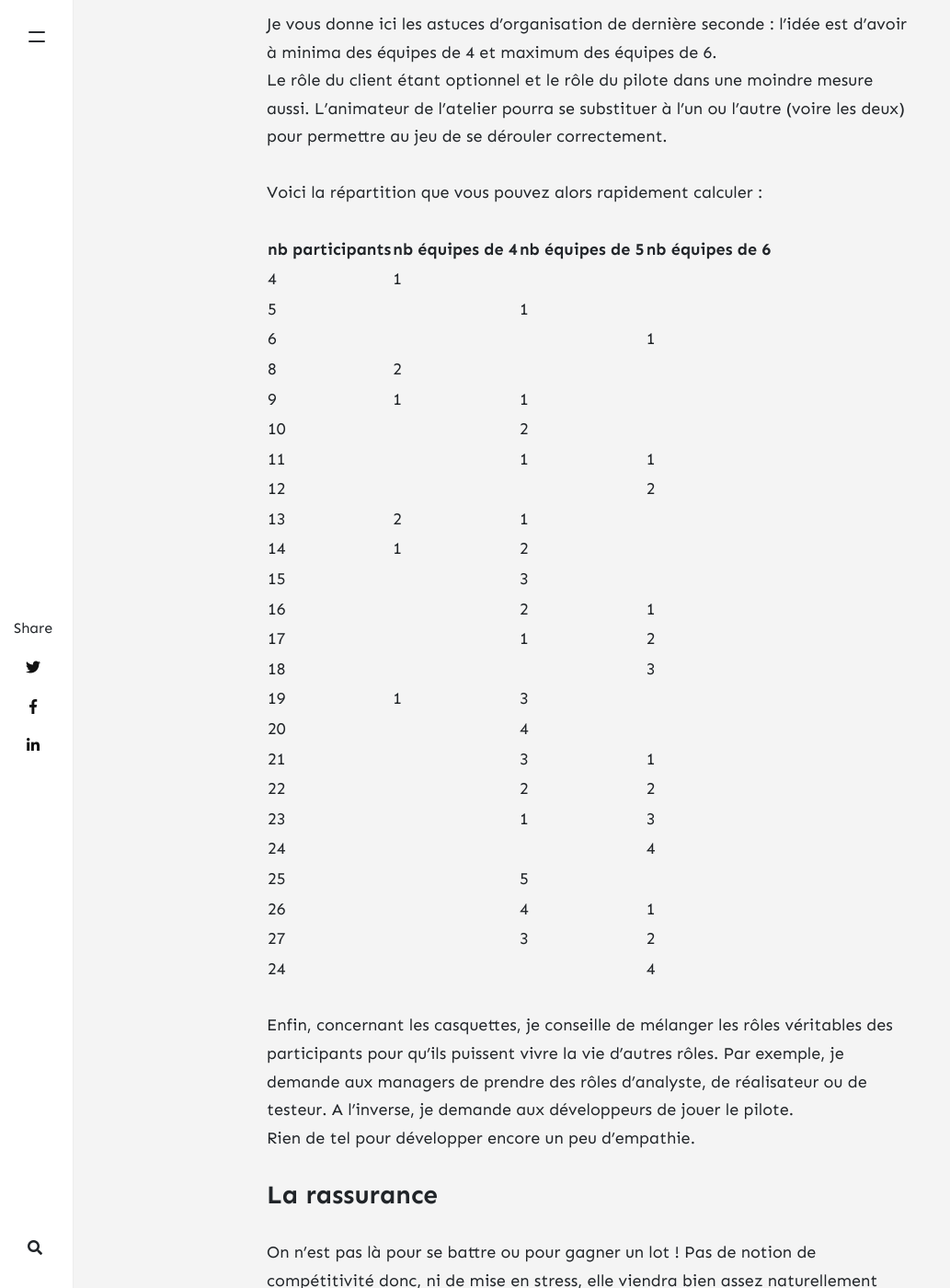
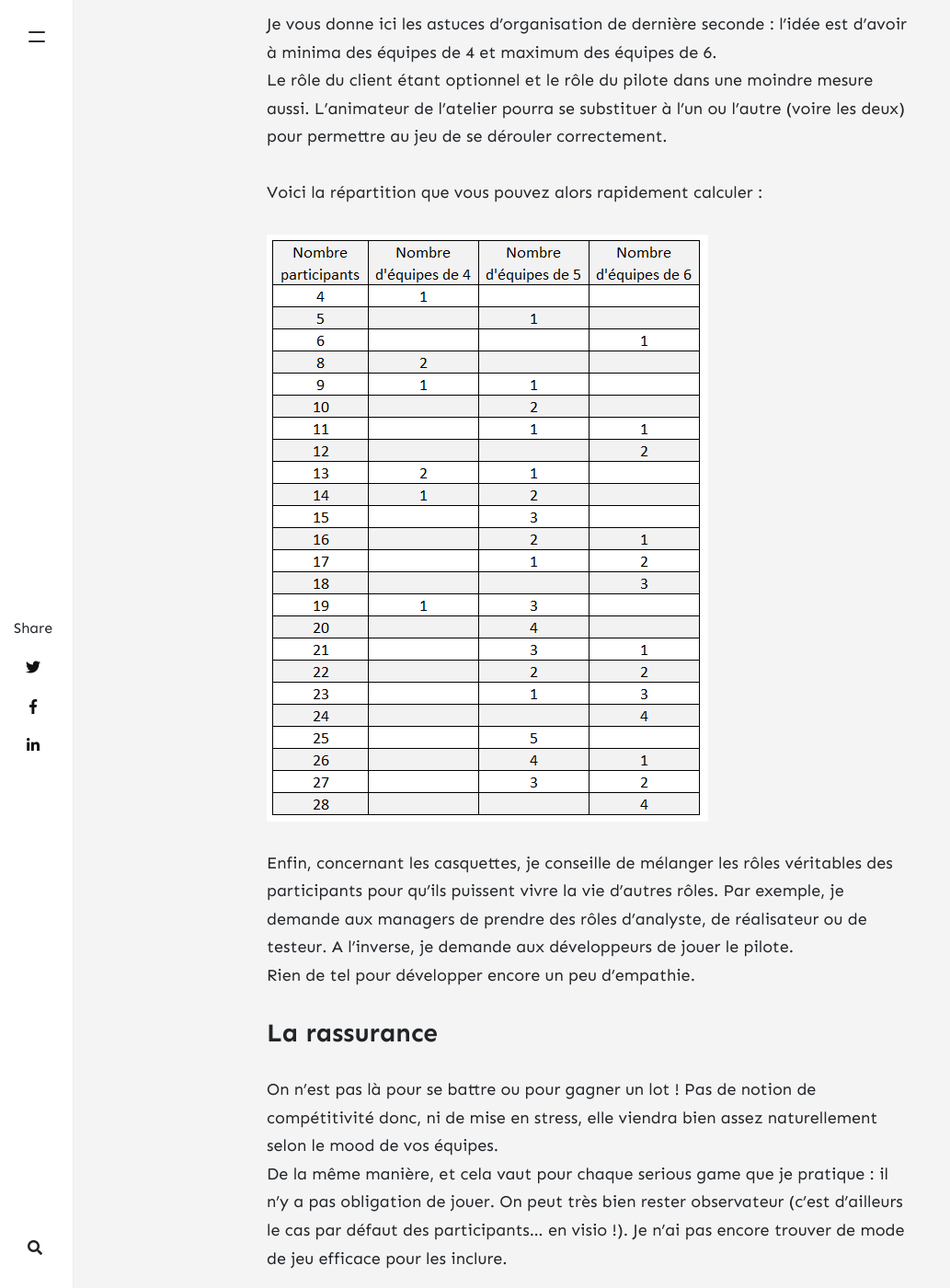
Before and after one commit to klaukf/blog, a Jekyll site: the page built from _posts/2022-06-13-Lego-Flow-Game.md, in a window 1280 px wide and 1400 px high, scrolled down 11080 px. Shown: the whole window at 92% size, without its empty margins (0-1033 px from the left). Built offline with Jekyll 4.4.1, drawn with Linux system fonts in a browser that asks for light colours; nearby versions of some CDN libraries; comment, search, counter and statistics services are not loaded.

Commit message:
correction issue tableau

```diff
--- a/_posts/2022-06-13-Lego-Flow-Game.md
+++ b/_posts/2022-06-13-Lego-Flow-Game.md
@@ -152,32 +152,7 @@ Le rôle du client étant optionnel et le rôle du pilote dans une moindre mesur
 
 Voici la répartition que vous pouvez alors rapidement calculer :
 
-|nb participants|nb équipes de 4|nb équipes de 5|nb équipes de 6|
-|---------------|---------------|---------------|---------------|
-|       4       |       1       |               |               |
-|       5       |               |       1       |               |
-|       6       |               |               |       1       |
-|       8       |       2       |               |               |
-|       9       |       1       |       1       |               |
-|       10      |               |       2       |               |
-|       11      |               |       1       |       1       |
-|       12      |               |               |       2       |
-|       13      |       2       |       1       |               |
-|       14      |       1       |       2       |               |
-|       15      |               |       3       |               |
-|       16      |               |       2       |       1       |
-|       17      |               |       1       |       2       |
-|       18      |               |               |       3       |
-|       19      |       1       |       3       |               |
-|       20      |               |       4       |               |
-|       21      |               |       3       |       1       |
-|       22      |               |       2       |       2       |
-|       23      |               |       1       |       3       |
-|       24      |               |               |       4       |
-|       25      |               |       5       |               |
-|       26      |               |       4       |       1       |
-|       27      |               |       3       |       2       |
-|       24      |               |               |       4       |
+![La répartition des équipes]({{ site.url }}{{ site.baseurl }}/assets/images/legoflowgame/tableau_equipe.png)
 
 Enfin, concernant les casquettes, je conseille de mélanger les rôles véritables des participants pour qu'ils puissent vivre la vie d'autres rôles. Par exemple, je demande aux managers de prendre des rôles d'analyste, de réalisateur ou de testeur. A l'inverse, je demande aux développeurs de jouer le pilote.
 Rien de tel pour développer encore un peu d'empathie.
```
